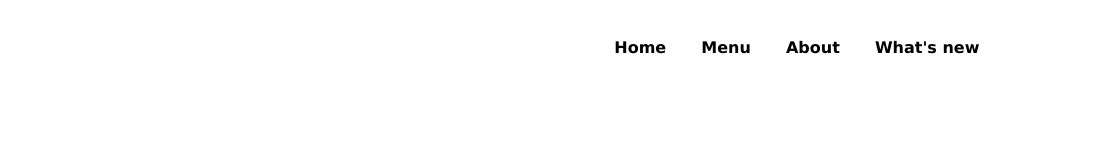
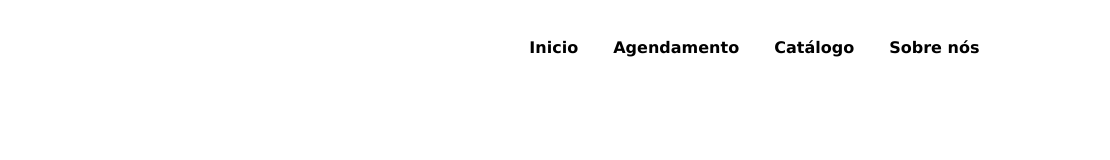
Before and after one commit to lipe753/Starbucks-Coffee, a plain HTML site: page index.html in a window 1280 px wide. Shown: the full height of the page, 170-1280 px from the left. Drawn offline with Linux system fonts and the light colour scheme.

Commit message:
Menu bar changed

```diff
--- a/index.html
+++ b/index.html
@@ -4,7 +4,7 @@
     <meta charset="UTF-8">
     <meta http-equiv="X-UA-Compatible" content="IE=edge">
     <meta name="viewport" content="width=device-width, initial-scale=1.0, maximu-scale=1.0">
-    <title>Starbucks Coffee</title>
+    <title>Website</title>
     <link href="css/style.css" rel="stylesheet" />
 </head>
 <body>
@@ -12,10 +12,10 @@
         <div class="center">
             <div class="logo"><img src="assets/logo1.png"/></div>
             <div class="menu">
-                <a href="#">Home</a>
-                <a href="#">Menu</a>
-                <a href="#">About</a>
-                <a href="#">What's new</a>
+                <a href="#">Inicio</a>
+                <a href="#">Agendamento</a>
+                <a href="#">Catálogo</a>
+                <a href="#">Sobre nós</a>
             </div>
         </div>
     </header>
```
